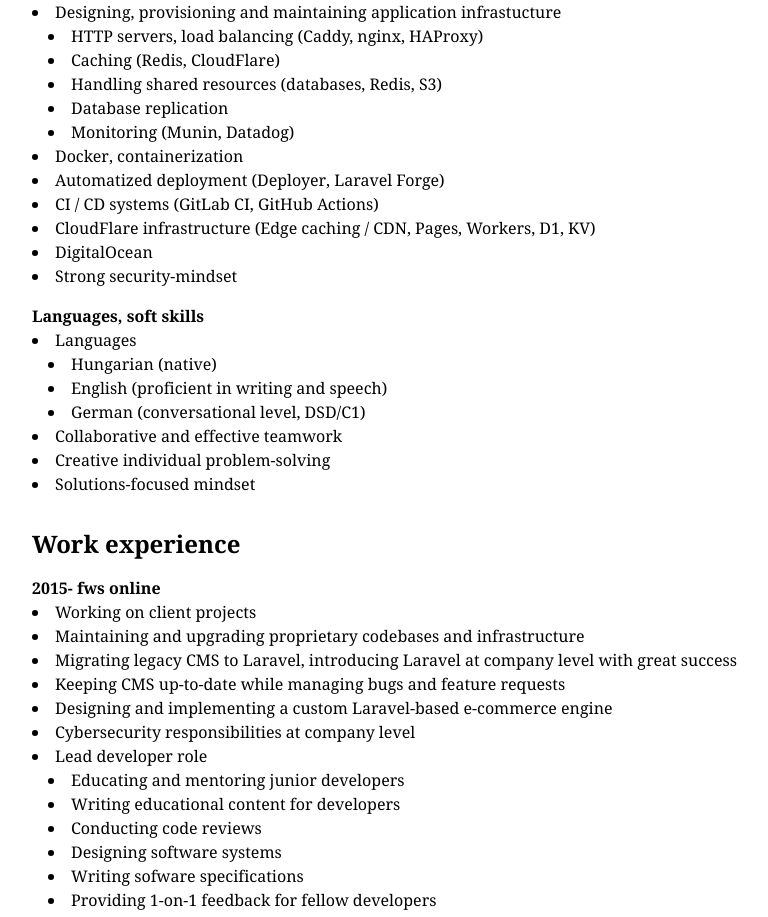
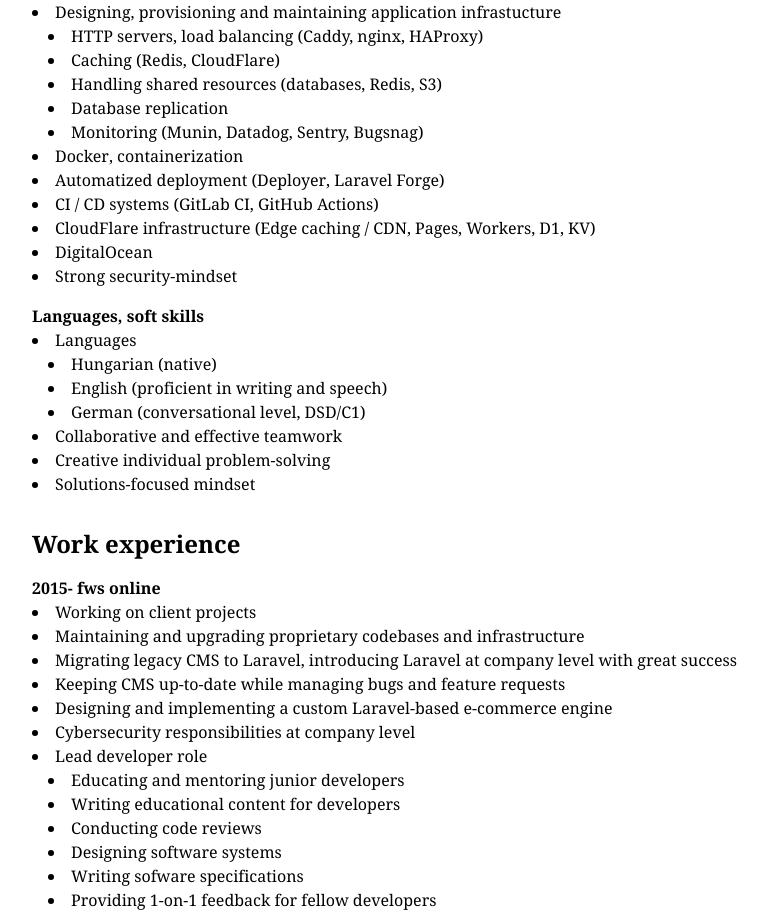
Before and after one commit to nxu/nxuhu-astro, an Astro site: page /resume in a window 1280 px wide. Shown: the part 1120-2037 px from the top of the page, without its empty margins (240-1008 px from the left). Built offline with nearby package versions, Linux system fonts and the light colour scheme; Astro itself is replaced by a stand-in of ours.

Commit message:
Update CV

```diff
--- a/src/pages/resume.astro
+++ b/src/pages/resume.astro
@@ -95,7 +95,7 @@
                             <li>Caching (Redis, CloudFlare)</li>
                             <li>Handling shared resources (databases, Redis, S3)</li>
                             <li>Database replication</li>
-                            <li>Monitoring (Munin, Datadog)</li>
+                            <li>Monitoring (Munin, Datadog, Sentry, Bugsnag)</li>
                         </ul>
                         <li>Docker, containerization</li>
                         <li>Automatized deployment (Deployer, Laravel Forge)</li>
```
